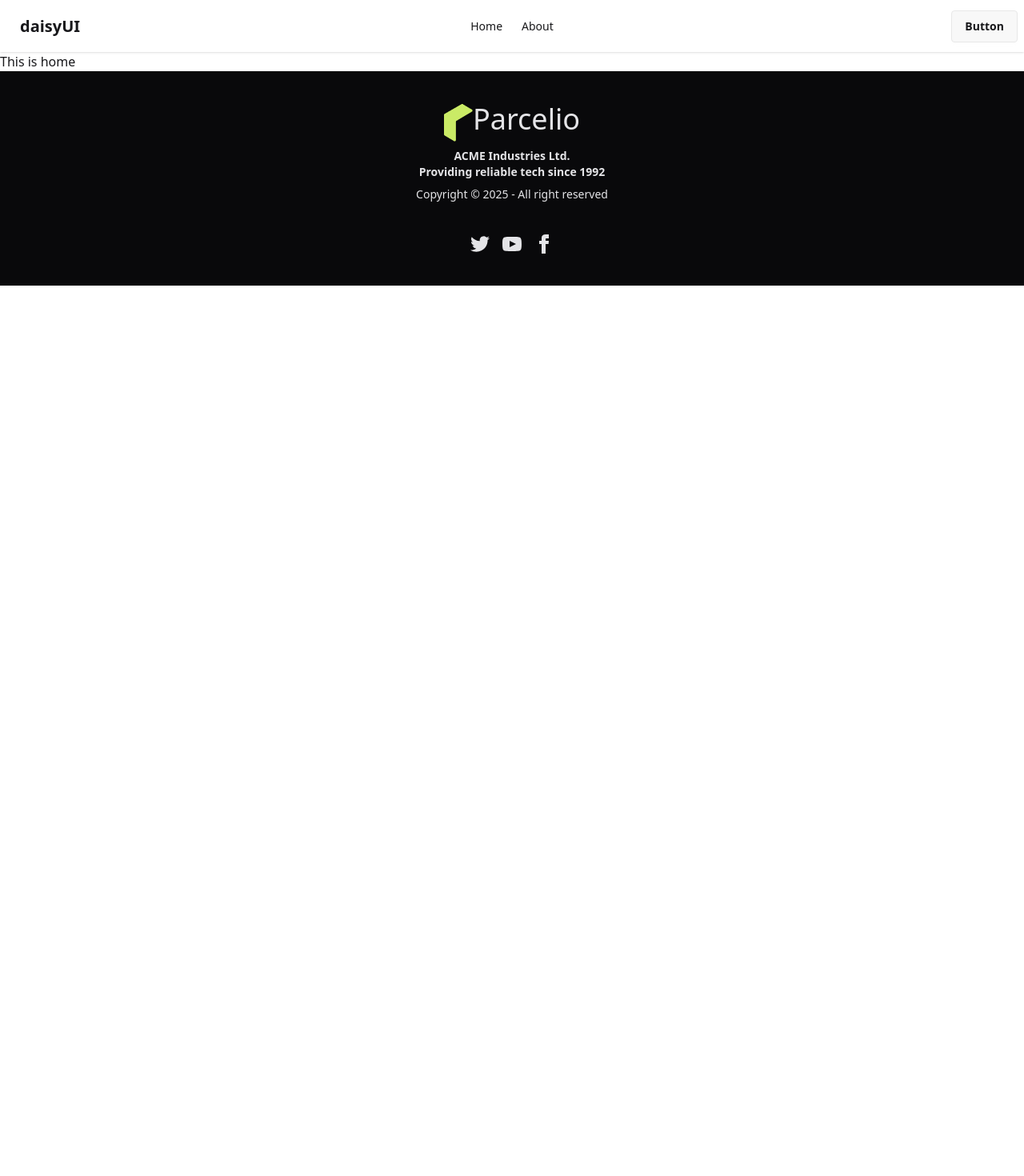
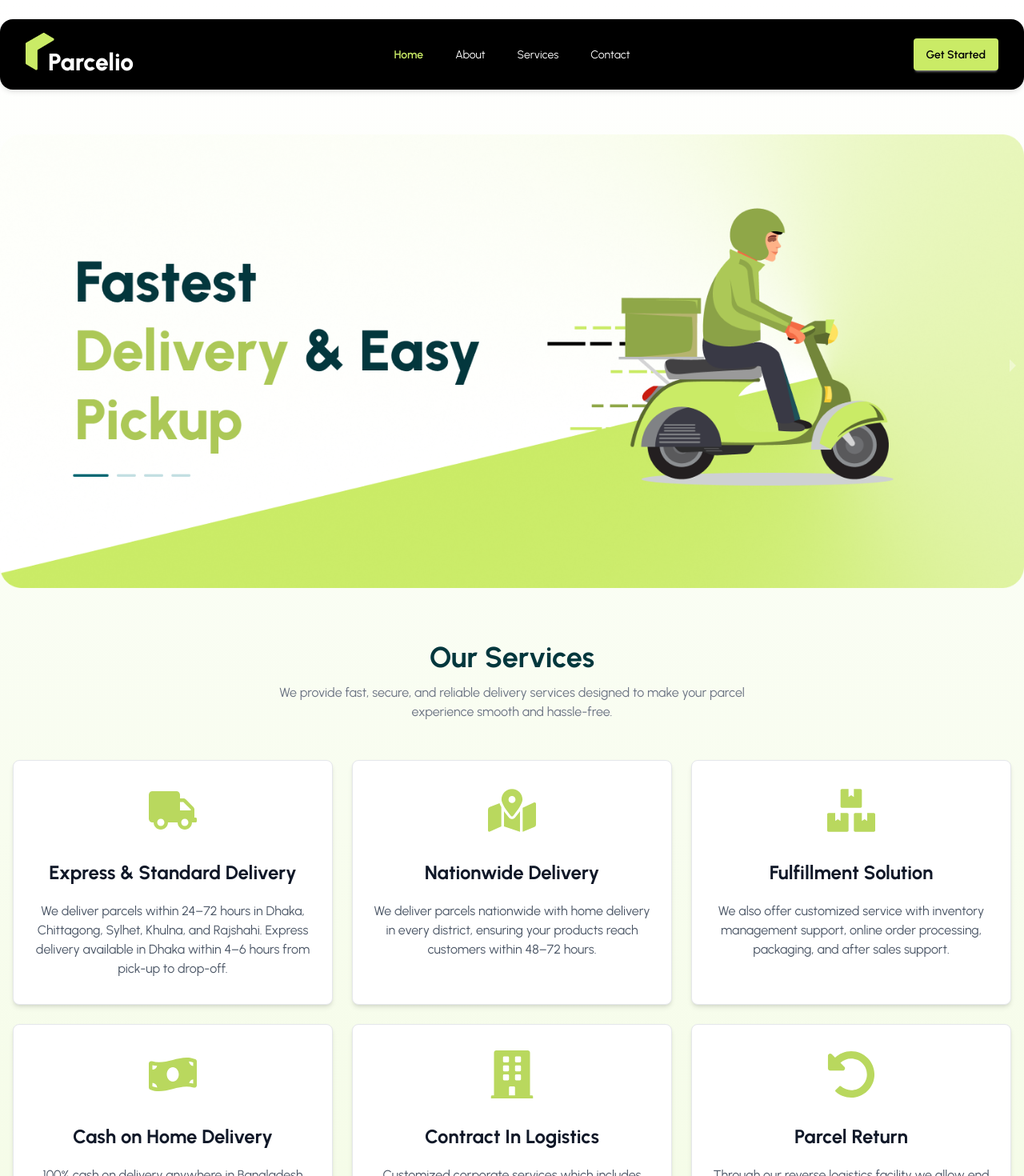
Before and after one commit to Hossain-sakib/parcelio-client, a React (Vite) app: page / in a window 1280 px wide. Shown: the top 1470 px of the page at 80% size. Before the commit the page ends 800 px from the top, so only its background shows below. Built offline with nearby package versions, Linux system fonts and the light colour scheme.

Commit message:
created header, footer and homepage banner & services

```diff
--- a/src/index.css
+++ b/src/index.css
@@ -1,2 +1,10 @@
+@import url("https://fonts.googleapis.com/css2?family=Exo:ital,wght@0,100..900;1,100..900&family=Urbanist:ital,wght@0,100..900;1,100..900&display=swap");
 @import "tailwindcss";
 @plugin "daisyui";
+
+.font-urbanist{
+  font-family: "Urbanist", sans-serif;
+  font-optical-sizing: auto;
+  font-weight: 400;
+  font-style: normal;
+}
--- a/src/layouts/RootLayout.jsx
+++ b/src/layouts/RootLayout.jsx
@@ -5,7 +5,7 @@ import Footer from '../pages/shared/Footer/Footer';
 
 const RootLayout = () => {
     return (
-        <div>
+        <div className='max-w-7xl mx-auto'>
             <NavBar></NavBar>
             <Outlet></Outlet>
             <Footer></Footer>
--- a/src/main.jsx
+++ b/src/main.jsx
@@ -6,6 +6,8 @@ import { router } from "./router/router.jsx";
 
 createRoot(document.getElementById("root")).render(
   <StrictMode>
-    <RouterProvider router={router} />
+    <div className="font-urbanist bg-linear-to-b from-white to-[#F2FBE1]">
+      <RouterProvider router={router} />
+    </div>
   </StrictMode>
 );
--- /dev/null
+++ b/src/pages/Home/Banner/Banner.jsx
@@ -0,0 +1,30 @@
+import "react-responsive-carousel/lib/styles/carousel.min.css";
+import bannerImage1 from "../../../assets/banner/banner1.png";
+import bannerImage2 from "../../../assets/banner/banner2.png";
+import bannerImage3 from "../../../assets/banner/banner3.png";
+import { Carousel } from "react-responsive-carousel";
+
+const Banner = () => {
+  return (
+    <Carousel
+      autoPlay={true}
+      swipeable={true}
+      stopOnHover={true}
+      showThumbs={false}
+      showIndicators={false}
+      showStatus={false}
+    >
+      <div>
+        <img src={bannerImage1} />
+      </div>
+      <div>
+        <img src={bannerImage2} />
+      </div>
+      <div>
+        <img src={bannerImage3} />
+      </div>
+    </Carousel>
+  );
+};
+
+export default Banner;
--- a/src/pages/Home/Home.jsx
+++ b/src/pages/Home/Home.jsx
@@ -1,8 +1,11 @@
+import Banner from "./Banner/Banner";
+import Services from "./Services/Services";
 
 const Home = () => {
     return (
-        <div>
-            <h2>This is home</h2>
+        <div className="mt-20">
+            <Banner></Banner>
+            <Services></Services>
         </div>
     );
 };
--- /dev/null
+++ b/src/pages/Home/Services/Service.jsx
@@ -0,0 +1,28 @@
+import React from "react";
+
+const Service = ({ service }) => {
+  return (
+    <div className="card bg-white shadow-md border border-gray-200 rounded-lg transform transition-all duration-300 hover:scale-105 hover:shadow-xl">
+      <div className="card-body items-center text-center px-6 py-8">
+
+        {/* Icon */}
+        {React.cloneElement(service.icon, {
+          style: { color: "#B9D85E" },
+          className: "text-6xl mb-6 transition-transform duration-300 hover:rotate-6",
+        })}
+
+        {/* Title */}
+        <h3 className="text-gray-900 text-xl sm:text-2xl font-bold mb-3 transition-colors duration-300 hover:text-shadow-lime-300">
+          {service.title}
+        </h3>
+
+        {/* Description */}
+        <p className="text-gray-600 text-sm sm:text-base">
+          {service.description}
+        </p>
+      </div>
+    </div>
+  );
+};
+
+export default Service;
--- /dev/null
+++ b/src/pages/Home/Services/Services.jsx
@@ -0,0 +1,72 @@
+import {
+  FaTruck,
+  FaMapMarkedAlt,
+  FaBoxes,
+  FaMoneyBillWave,
+  FaBuilding,
+  FaUndoAlt,
+} from "react-icons/fa";
+import Service from "./Service";
+
+const servicesData = [
+  {
+    icon: <FaTruck />,
+    title: "Express & Standard Delivery",
+    description:
+      "We deliver parcels within 24–72 hours in Dhaka, Chittagong, Sylhet, Khulna, and Rajshahi. Express delivery available in Dhaka within 4–6 hours from pick-up to drop-off.",
+  },
+  {
+    icon: <FaMapMarkedAlt />,
+    title: "Nationwide Delivery",
+    description:
+      "We deliver parcels nationwide with home delivery in every district, ensuring your products reach customers within 48–72 hours.",
+  },
+  {
+    icon: <FaBoxes />,
+    title: "Fulfillment Solution",
+    description:
+      "We also offer customized service with inventory management support, online order processing, packaging, and after sales support.",
+  },
+  {
+    icon: <FaMoneyBillWave />,
+    title: "Cash on Home Delivery",
+    description:
+      "100% cash on delivery anywhere in Bangladesh with guaranteed safety of your product.",
+  },
+  {
+    icon: <FaBuilding />,
+    title: "Contract In Logistics",
+    description:
+      "Customized corporate services which includes warehouse and inventory management support.",
+  },
+  {
+    icon: <FaUndoAlt />,
+    title: "Parcel Return",
+    description:
+      "Through our reverse logistics facility we allow end customers to return or exchange their products with online business merchants.",
+  },
+];
+
+const Services = () => {
+  return (
+    <div className="py-14 px-4 max-w-7xl mx-auto">
+      {/* Heading */}
+      <div className="text-center mb-12 max-w-2xl mx-auto px-2">
+        <h2 className="text-[#03373D] text-3xl md:text-4xl font-bold mb-3">Our Services</h2>
+        <p className="text-gray-500 text-sm md:text-base">
+          We provide fast, secure, and reliable delivery services designed to
+          make your parcel experience smooth and hassle-free.
+        </p>
+      </div>
+
+      {/* Services Grid */}
+      <div className="grid grid-cols-1 sm:grid-cols-2 lg:grid-cols-3 gap-6">
+        {servicesData.map((service, index) => (
+          <Service service={service} key={index} />
+        ))}
+      </div>
+    </div>
+  );
+};
+
+export default Services;
--- a/src/pages/shared/Footer/Footer.jsx
+++ b/src/pages/shared/Footer/Footer.jsx
@@ -1,55 +1,49 @@
 import React from "react";
 import ParcelioLogo from "../ParcelioLogo/ParcelioLogo";
+import { FaFacebookF, FaTwitter, FaLinkedinIn } from "react-icons/fa";
 
 const Footer = () => {
   return (
-    <footer className="footer footer-horizontal footer-center bg-neutral text-neutral-content p-10">
-      <aside>
-       <ParcelioLogo></ParcelioLogo>
-        <p className="font-bold">
-          ACME Industries Ltd.
+    <footer className="footer footer-horizontal footer-center bg-black text-white p-10 rounded-t-3xl">
+      {/* Logo & About */}
+      <aside className="text-center">
+        <ParcelioLogo />
+        <p className="font-bold mt-2">
+          Parcelio Ltd.
           <br />
-          Providing reliable tech since 1992
+          Fast & reliable parcel delivery across Bangladesh
         </p>
-        <p>Copyright © {new Date().getFullYear()} - All right reserved</p>
+
       </aside>
+
+      {/* Social Icons */}
       <nav>
-        <div className="grid grid-flow-col gap-4">
-          <a>
-            <svg
-              xmlns="http://www.w3.org/2000/svg"
-              width="24"
-              height="24"
-              viewBox="0 0 24 24"
-              className="fill-current"
-            >
-              <path d="M24 4.557c-.883.392-1.832.656-2.828.775 1.017-.609 1.798-1.574 2.165-2.724-.951.564-2.005.974-3.127 1.195-.897-.957-2.178-1.555-3.594-1.555-3.179 0-5.515 2.966-4.797 6.045-4.091-.205-7.719-2.165-10.148-5.144-1.29 2.213-.669 5.108 1.523 6.574-.806-.026-1.566-.247-2.229-.616-.054 2.281 1.581 4.415 3.949 4.89-.693.188-1.452.232-2.224.084.626 1.956 2.444 3.379 4.6 3.419-2.07 1.623-4.678 2.348-7.29 2.04 2.179 1.397 4.768 2.212 7.548 2.212 9.142 0 14.307-7.721 13.995-14.646.962-.695 1.797-1.562 2.457-2.549z"></path>
-            </svg>
+        <div className="grid grid-flow-col gap-4 mt-4 md:mt-0">
+          <a
+            href="#"
+            className="hover:text-[#CAEB66] transition-colors"
+          >
+            <FaFacebookF size={24} />
           </a>
-          <a>
-            <svg
-              xmlns="http://www.w3.org/2000/svg"
-              width="24"
-              height="24"
-              viewBox="0 0 24 24"
-              className="fill-current"
-            >
-              <path d="M19.615 3.184c-3.604-.246-11.631-.245-15.23 0-3.897.266-4.356 2.62-4.385 8.816.029 6.185.484 8.549 4.385 8.816 3.6.245 11.626.246 15.23 0 3.897-.266 4.356-2.62 4.385-8.816-.029-6.185-.484-8.549-4.385-8.816zm-10.615 12.816v-8l8 3.993-8 4.007z"></path>
-            </svg>
+          <a
+            href="#"
+            className="hover:text-[#CAEB66] transition-colors"
+          >
+            <FaTwitter size={24} />
           </a>
-          <a>
-            <svg
-              xmlns="http://www.w3.org/2000/svg"
-              width="24"
-              height="24"
-              viewBox="0 0 24 24"
-              className="fill-current"
-            >
-              <path d="M9 8h-3v4h3v12h5v-12h3.642l.358-4h-4v-1.667c0-.955.192-1.333 1.115-1.333h2.885v-5h-3.808c-3.596 0-5.192 1.583-5.192 4.615v3.385z"></path>
-            </svg>
+          <a
+            href="#"
+            className="hover:text-[#CAEB66] transition-colors"
+          >
+            <FaLinkedinIn size={24} />
           </a>
         </div>
       </nav>
+      <div>
+        <p className="text-gray-100 mt-1">
+          &copy; {new Date().getFullYear()} - All rights reserved
+        </p>
+      </div>
     </footer>
   );
 };
--- a/src/pages/shared/NavBar/NavBar.jsx
+++ b/src/pages/shared/NavBar/NavBar.jsx
@@ -1,54 +1,99 @@
 import React from "react";
 import { NavLink } from "react-router";
+import ParcelioLogo from "../ParcelioLogo/ParcelioLogo";
 
 const NavBar = () => {
   const navItems = (
     <>
       <li>
-        <NavLink to="/">Home</NavLink>
+        <NavLink
+          to="/"
+          className={({ isActive }) =>
+            isActive ? "text-[#CAEB66] font-semibold" : "hover:text-[#CAEB66]"
+          }
+        >
+          Home
+        </NavLink>
       </li>
       <li>
-        <NavLink to="/about">About</NavLink>
+        <NavLink
+          to="/about"
+          className={({ isActive }) =>
+            isActive ? "text-[#CAEB66] font-semibold" : "hover:text-[#CAEB66]"
+          }
+        >
+          About
+        </NavLink>
       </li>
-
-
+      <li>
+        <NavLink
+          to="/services"
+          className={({ isActive }) =>
+            isActive ? "text-[#CAEB66] font-semibold" : "hover:text-[#CAEB66]"
+          }
+        >
+          Services
+        </NavLink>
+      </li>
+      <li>
+        <NavLink
+          to="/contact"
+          className={({ isActive }) =>
+            isActive ? "text-[#CAEB66] font-semibold" : "hover:text-[#CAEB66]"
+          }
+        >
+          Contact
+        </NavLink>
+      </li>
     </>
   );
+
   return (
-    <div className="navbar bg-base-100 shadow-sm">
+    <div className="sticky top-6 z-50 ">
+      <div className="navbar bg-black shadow-md rounded-2xl px-6 md:px-8 py-4 text-white">
+        {/* Left: Logo & Mobile Menu */}
         <div className="navbar-start">
           <div className="dropdown">
-          <div tabIndex={0} role="button" className="btn btn-ghost lg:hidden">
+            <label tabIndex={0} className="btn btn-ghost lg:hidden text-white">
               <svg
                 xmlns="http://www.w3.org/2000/svg"
-              className="h-5 w-5"
+                className="h-6 w-6"
                 fill="none"
                 viewBox="0 0 24 24"
                 stroke="currentColor"
               >
-              {" "}
                 <path
                   strokeLinecap="round"
                   strokeLinejoin="round"
                   strokeWidth="2"
-                d="M4 6h16M4 12h8m-8 6h16"
-              />{" "}
+                  d="M4 6h16M4 12h16M4 18h16"
+                />
               </svg>
-          </div>
+            </label>
             <ul
-            tabIndex="-1"
-            className="menu menu-sm dropdown-content bg-base-100 rounded-box z-1 mt-3 w-52 p-2 shadow"
+              tabIndex={0}
+              className="menu menu-sm dropdown-content mt-3 p-2 shadow bg-black rounded-box w-52 text-white"
             >
               {navItems}
             </ul>
           </div>
-        <a className="btn btn-ghost text-xl">daisyUI</a>
+          <ParcelioLogo />
         </div>
+
+        {/* Center: Desktop Menu */}
         <div className="navbar-center hidden lg:flex">
-        <ul className="menu menu-horizontal px-1">{navItems}</ul>
+          <ul className="menu menu-horizontal px-1 gap-4">{navItems}</ul>
         </div>
+
+        {/* Right: CTA Button */}
         <div className="navbar-end">
-        <a className="btn">Button</a>
+          <NavLink
+            to="/signup"
+            className="btn bg-[#CAEB66] hover:bg-lime-200 text-black border-none"
+          >
+            Get Started
+          </NavLink>
+        </div>
       </div>
     </div>
   );
--- a/src/pages/shared/ParcelioLogo/ParcelioLogo.jsx
+++ b/src/pages/shared/ParcelioLogo/ParcelioLogo.jsx
@@ -2,9 +2,24 @@ import logo from "../../../assets/logo.png";
 
 const ParcelioLogo = () => {
   return (
-    <div className="flex text-4xl">
-      <img src={logo} alt="Parcelio Logo" />
-      <p>Parcelio</p>
+    <div className="flex items-end">
+      <img
+        src={logo}
+        alt="Parcelio Logo"
+        className="
+          mb-2
+        "
+      />
+
+      <p
+        className="
+          font-extrabold
+          -ml-2
+          text-3xl
+        "
+      >
+        Parcelio
+      </p>
     </div>
   );
 };
```
Also changed, not shown: package.json (+6 -2 lines), 1 other file (tests, documents, lock files or other folders). Lines whose indentation alone changed are shown as unchanged.
